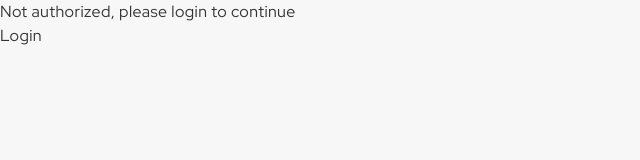
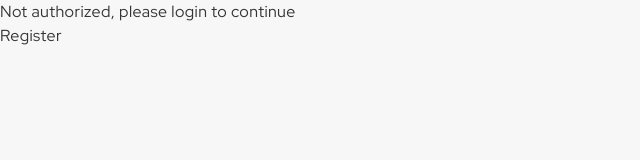
Before and after one commit to Ginoboca1/ws-chat, a React (Vite) app: page /notauthorized in a window 1280 px wide. Shown: the top 160 px of the page, without its empty margins (0-640 px from the left). Built offline with nearby package versions, Linux system fonts and the light colour scheme.

Commit message:
connected people list

```diff
--- a/src/pages/Chat.jsx
+++ b/src/pages/Chat.jsx
@@ -1,10 +1,10 @@
+/* eslint-disable react-hooks/exhaustive-deps */
 /* eslint-disable react/no-unescaped-entities */
 import { useEffect, useState } from "react";
 import { Button } from "../components/button";
 import "./style/chat.css";
 import { FaPaperPlane } from "react-icons/fa6";
 import { FaPhoneAlt } from "react-icons/fa";
-
 import { useNavigate } from "react-router-dom";
 import io from "socket.io-client";
 import { useAuth } from "../context/authContext";
@@ -24,11 +24,12 @@ export const Chat = () => {
   useEffect(() => {
     const token = localStorage.getItem("token");
     const socket = io("http://localhost:3000");
+
     socket.on("connect", () => {
       socket.emit("auth", token);
       socket.on("on-clients-changed", (clients) => {
-        console.log(clients);
         setUsers(clients);
+        console.log("socket users:", users);
       });
       setStatus(true);
     });
@@ -36,9 +37,10 @@ export const Chat = () => {
     if (token) {
       decodeToken(token)
         .then((decodedData) => {
-          const { name } = decodedData;
+          const { id, name } = decodedData;
           setUserName(name);
-          setUsers([...users, name]);
+          setUsers([...users, { id, name }]);
+          console.log("token users:", users);
         })
         .catch((error) => {
           console.error(error);
--- a/src/pages/NotAuthorized.jsx
+++ b/src/pages/NotAuthorized.jsx
@@ -12,8 +12,8 @@ export const UnauthorizedMessage = () => {
           "bg-blue-500 hover:bg-blue-700 px-4 py-1.5 rounded-sm to-black"
         }
       >
-        <NavLink to="/" className="to-black hover:underline mb-1">
-          Login
+        <NavLink to="/register" className="to-black hover:underline mb-1">
+          Register
         </NavLink>
       </button>
     </div>
```
